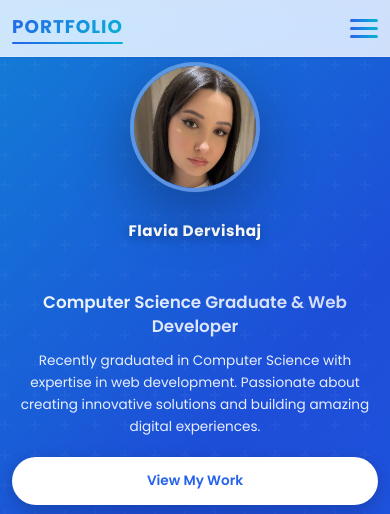
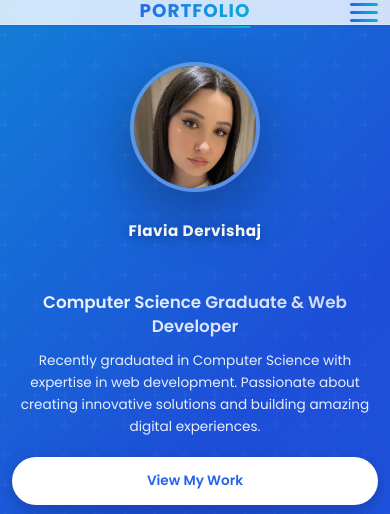
Before and after one commit to flaviadervishaj/Portfolio, a website: page index.html in a window 390 px wide. Shown: the top 514 px of the page. Drawn offline with Linux system fonts and the light colour scheme.

Commit message:
Center PORTFOLIO text in navbar for mobile devices

```diff
--- a/styles.css
+++ b/styles.css
@@ -967,11 +967,21 @@ section:not(.hero) {
 @media (max-width: 968px) {
     .navbar .container {
         padding: 1rem 20px;
+        justify-content: center;
+        position: relative;
     }
 
     .nav-brand {
         font-size: 1.5rem;
         letter-spacing: 1.5px;
+        position: absolute;
+        left: 50%;
+        transform: translateX(-50%);
+    }
+
+    .hamburger {
+        position: absolute;
+        right: 20px;
     }
 
     .nav-menu {
@@ -1062,7 +1072,8 @@ section:not(.hero) {
 
     .hamburger {
         display: flex;
-        position: relative;
+        position: absolute;
+        right: 20px;
         z-index: 1001;
     }
 
@@ -1182,16 +1193,26 @@ section:not(.hero) {
 
     .navbar .container {
         padding: 0.85rem 15px;
+        justify-content: center;
+        position: relative;
     }
 
     .nav-brand {
         font-size: 1.25rem;
         letter-spacing: 1px;
         padding-bottom: 3px;
+        position: absolute;
+        left: 50%;
+        transform: translateX(-50%);
     }
 
     .nav-brand::after {
         height: 2px;
+    }
+
+    .hamburger {
+        position: absolute;
+        right: 15px;
     }
 
     .hero {
@@ -1344,10 +1365,20 @@ section:not(.hero) {
 @media (max-width: 400px) {
     .navbar .container {
         padding: 0.75rem 12px;
+        justify-content: center;
+        position: relative;
     }
 
     .nav-brand {
         font-size: 1.15rem;
+        position: absolute;
+        left: 50%;
+        transform: translateX(-50%);
+    }
+
+    .hamburger {
+        position: absolute;
+        right: 12px;
     }
 
     .hero {
```
